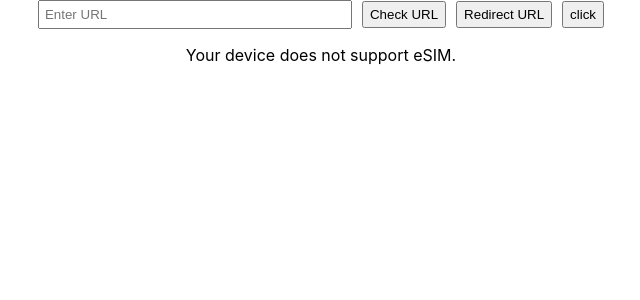
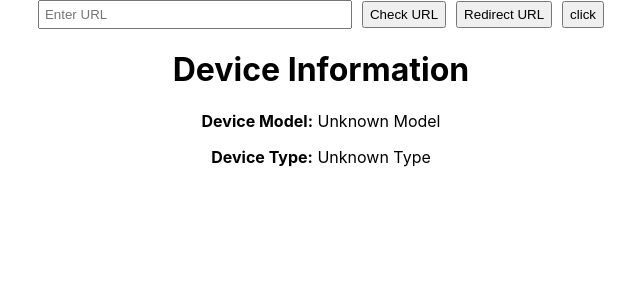
Before and after one commit to jaydipsonani/urlChecker, a React (Create React App) app: page / in a window 1280 px wide. Shown: the top 300 px of the page, without its empty margins (319-959 px from the left). Built offline with nearby package versions, Linux system fonts and the light colour scheme.

Commit message:
Update eSIMChecker.js

```diff
--- a/src/eSIMChecker.js
+++ b/src/eSIMChecker.js
@@ -405,51 +405,32 @@
 
 
 import React, { useEffect, useState } from 'react';
+import UAParser from 'ua-parser-js';
 
-// Utility function for detecting eSIM support
-const detectESIMSupport = () => {
-  const userAgent = navigator.userAgent.toLowerCase();
-  const isAndroid = /android/.test(userAgent);
-  const isIOS = /iphone|ipad/.test(userAgent);
-
-  console.log("User Agent:", userAgent); // Debugging info
-
-  // Example detection logic, adjust as needed
-  if (isAndroid) {
-    // Checking for some specific models or characteristics
-    // Adjust this list as needed based on eSIM support
-    const eSIMModels = ['pixel', 'samsung'];
-    return eSIMModels.some(model => userAgent.includes(model));
-  } else if (isIOS) {
-    // iOS devices are generally known to support eSIM
-    return true;
-  }
-  return false;
-};
-
-// React component for checking eSIM support
-const ESIMCheck = () => {
-  const [isESIMSupported, setIsESIMSupported] = useState(null);
+const DeviceInfo = () => {
+  const [deviceInfo, setDeviceInfo] = useState({ model: '', type: '' });
 
   useEffect(() => {
-    const checkESIMSupport = () => {
-      const support = detectESIMSupport();
-      setIsESIMSupported(support);
-    };
-    checkESIMSupport();
+    // Create a new instance of UAParser
+    const parser = new UAParser();
+    // Get device information
+    const result = parser.getResult();
+    const { device } = result;
+
+    // Update state with device information
+    setDeviceInfo({
+      model: device.model || 'Unknown Model',
+      type: device.type || 'Unknown Type',
+    });
   }, []);
 
   return (
     <div>
-      {isESIMSupported === null ? (
-        <p>Checking eSIM support...</p>
-      ) : isESIMSupported ? (
-        <p>Your device supports eSIM.</p>
-      ) : (
-        <p>Your device does not support eSIM.</p>
-      )}
+      <h1>Device Information</h1>
+      <p><strong>Device Model:</strong> {deviceInfo.model}</p>
+      <p><strong>Device Type:</strong> {deviceInfo.type}</p>
     </div>
   );
 };
 
-export default ESIMCheck;
+export default DeviceInfo;
```
